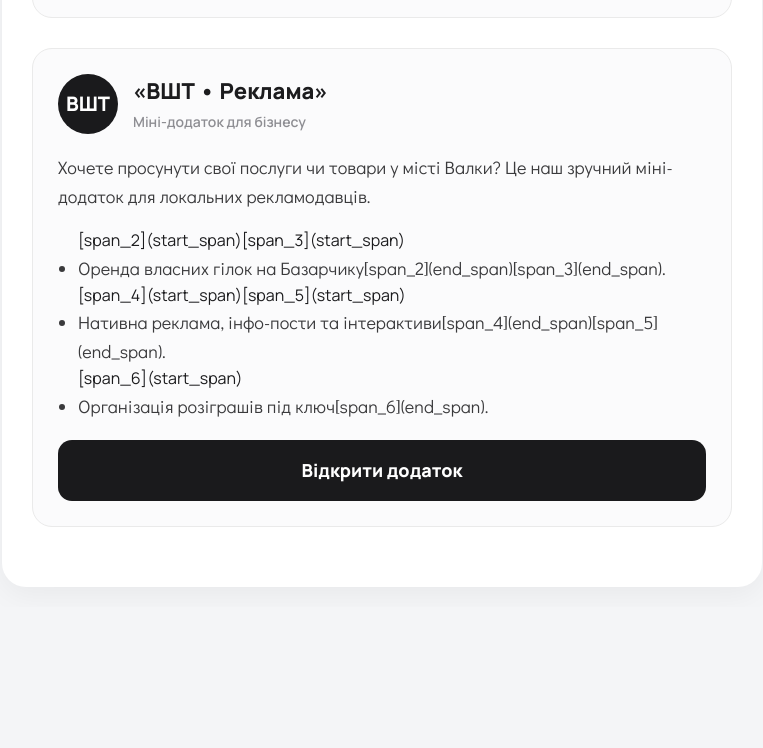
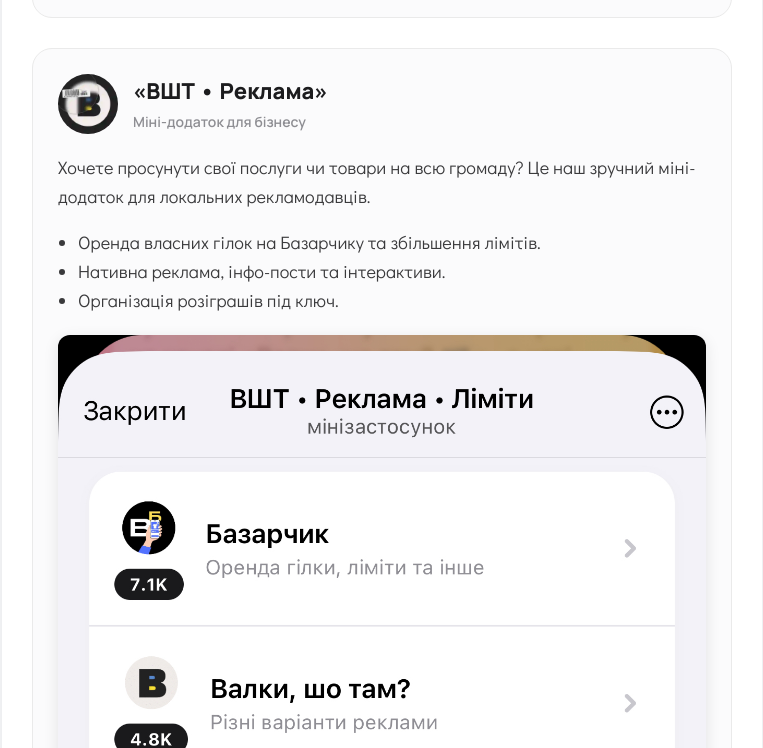
Before and after one commit to bloomsdemos-glitch/valky-hub-, a plain HTML site: page index.html in a window 1280 px wide. Shown: the part 5472-6220 px from the top of the page, without its empty margins (258-1021 px from the left). Before the commit the page ends 6079 px from the top, so only its background shows below. Drawn offline with Linux system fonts and the light colour scheme.

Commit message:
Update index.html

```diff
--- a/index.html
+++ b/index.html
@@ -158,21 +158,22 @@
         <a href="https://t.me/valkychat" style="color: #8e8e93; text-decoration: underline;">Публічне посилання</a>
       </p>
     </div>
-        <div class="channel-card">
+    <div class="channel-card">
       <div class="channel-header">
-        <div class="logo-placeholder" style="background-color: #1a1a1c; display: flex; align-items: center; justify-content: center; color: white; font-family: 'Manrope', sans-serif; font-weight: 800; font-size: 20px;">ВШТ</div>
+        <img src="vshtad.webp" alt="Лого ВШТ Реклама" class="logo-placeholder">
         <div>
           <h2 class="channel-title">«ВШТ • Реклама»</h2>
           <span class="sub-stats">Міні-додаток для бізнесу</span>
         </div>
       </div>
-      <p>Хочете просунути свої послуги чи товари у місті Валки? Це наш зручний міні-додаток для локальних рекламодавців.</p>
+      <p>Хочете просунути свої послуги чи товари на всю громаду? Це наш зручний міні-додаток для локальних рекламодавців.</p>
       <ul>
-        [span_2](start_span)[span_3](start_span)<li>Оренда власних гілок на Базарчику[span_2](end_span)[span_3](end_span).</li>
-        [span_4](start_span)[span_5](start_span)<li>Нативна реклама, інфо-пости та інтерактиви[span_4](end_span)[span_5](end_span).</li>
-        [span_6](start_span)<li>Організація розіграшів під ключ[span_6](end_span).</li>
+        <li>Оренда власних гілок на Базарчику та збільшення лімітів.</li>
+        <li>Нативна реклама, інфо-пости та інтерактиви.</li>
+        <li>Організація розіграшів під ключ.</li>
       </ul>
-      <a href="https://t.me/vlkrek_bot" class="join-btn" style="background: #1a1a1c;">Відкрити додаток</a>
+      <img src="adsscrren.jpg" alt="Скріншот додатку" class="screenshot-placeholder">
+      <a href="https://t.me/valkysho_bot" class="join-btn" style="background: #1a1a1c;">Відкрити додаток</a>
     </div>
   </div>
 </body>
```
